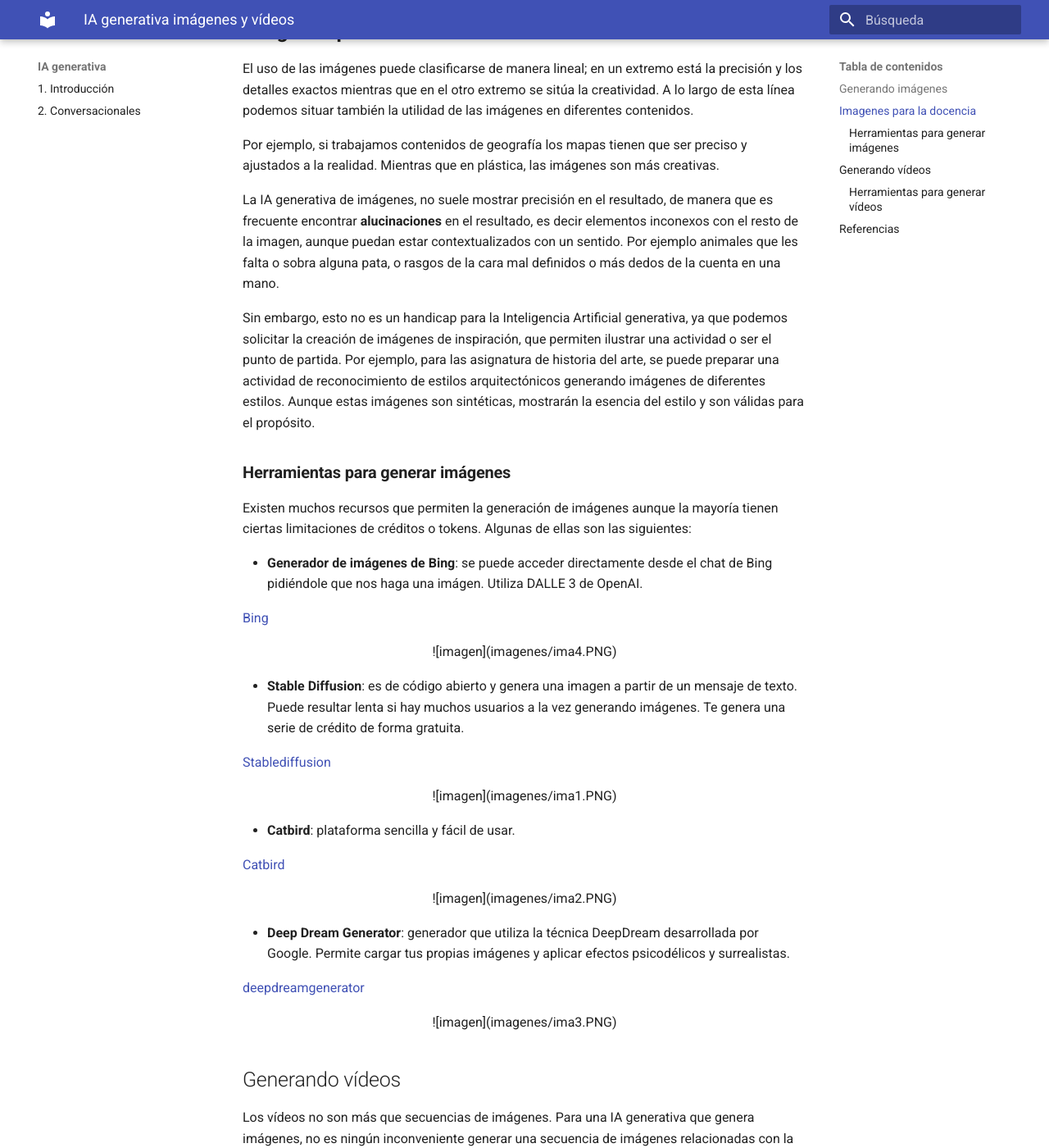
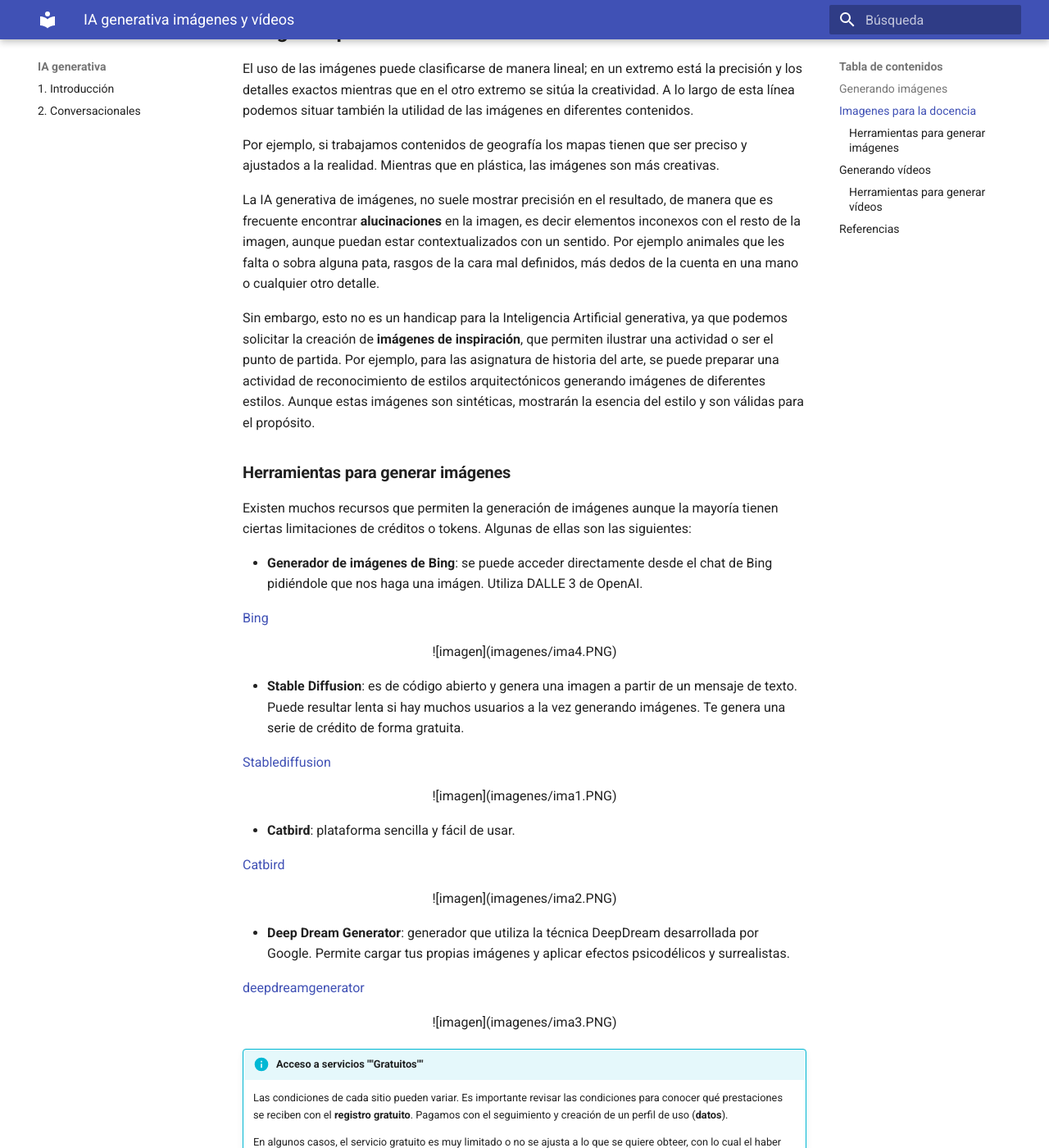
Before and after one commit to sever8a/IAgenerativa, an MkDocs documentation site: the page built from docs/text2image.md, in a window 1280 px wide and 1400 px high, scrolled down 1054 px. Shown: the whole window at 82% size. Built offline with MkDocs 1.6.1 and Material for MkDocs 9.7.7, drawn with Linux system fonts in a browser that asks for light colours; some of the changed text lies outside the part shown.

Commit message:
añado referencia y retoques ligeros

```diff
--- a/docs/text2image.md
+++ b/docs/text2image.md
@@ -43,9 +43,9 @@
 
 Por ejemplo, si trabajamos contenidos de geografía los mapas tienen que ser preciso y ajustados a la realidad. Mientras que en plástica, las imágenes son más creativas.
 
-La IA generativa de imágenes, no suele mostrar precisión en el resultado, de manera que es frecuente encontrar **alucinaciones** en el resultado, es decir elementos inconexos con el resto de la imagen, aunque puedan estar contextualizados con un sentido. Por ejemplo animales que les falta o sobra alguna pata, o rasgos de la cara mal definidos o más dedos de la cuenta en una mano.
+La IA generativa de imágenes, no suele mostrar precisión en el resultado, de manera que es frecuente encontrar **alucinaciones** en la imagen, es decir elementos inconexos con el resto de la imagen, aunque puedan estar contextualizados con un sentido. Por ejemplo animales que les falta o sobra alguna pata, rasgos de la cara mal definidos, más dedos de la cuenta en una mano o cualquier otro detalle.
 
-Sin embargo, esto no es un handicap para la Inteligencia Artificial generativa, ya que podemos solicitar la creación de imágenes de inspiración, que permiten ilustrar una actividad o ser el punto de partida. Por ejemplo, para las asignatura de historia del arte, se puede preparar una actividad de reconocimiento de estilos arquitectónicos generando imágenes de diferentes estilos. Aunque estas imágenes son sintéticas, mostrarán la esencia del estilo y son válidas para el propósito.
+Sin embargo, esto no es un handicap para la Inteligencia Artificial generativa, ya que podemos solicitar la creación de **imágenes de inspiración**, que permiten ilustrar una actividad o ser el punto de partida. Por ejemplo, para las asignatura de historia del arte, se puede preparar una actividad de reconocimiento de estilos arquitectónicos generando imágenes de diferentes estilos. Aunque estas imágenes son sintéticas, mostrarán la esencia del estilo y son válidas para el propósito.
 
 ### **Herramientas para generar imágenes**
 
@@ -93,6 +93,14 @@
 <center>![imagen](imagenes/ima3.PNG)</center>
 
 
+!!!info "Acceso a servicios ""Gratuitos"" "
+
+    Las condiciones de cada sitio pueden variar. Es importante revisar las condiciones para conocer qué prestaciones se reciben con el **registro gratuito**. Pagamos con el seguimiento y creación de un perfil de uso (**datos**).
+
+    En algunos casos, el servicio gratuito es muy limitado o no se ajusta a lo que se quiere obteer, con lo cual el haber facilitado nuestros datos no será correspondido con ningún servicio satisfactorio.
+
+
+
 
 ## Generando vídeos
 
@@ -110,3 +118,5 @@
 <center>![imagen](imagenes/ima6.PNG)</center>
 
 ## Referencias
+
+- **CIVITAI**. Interesante repositorio de prompts para generar imágenes y vídeos. [https://civitai.com/](https://civitai.com/){target="_blank"} Pulsando en el icono de la parte inferior derecha de cada *imagen muestra* libre o pública, se muestra la ficha con el prompt, positivo y negativo utilizado, el módelo y algunos datos más.
```
